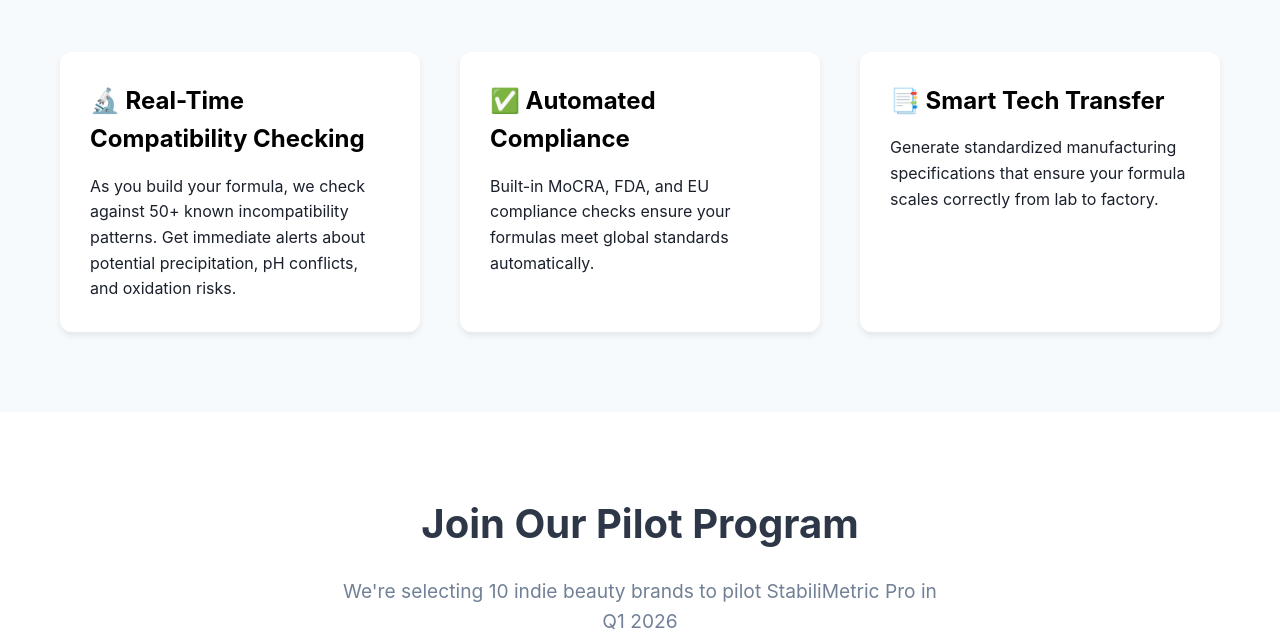
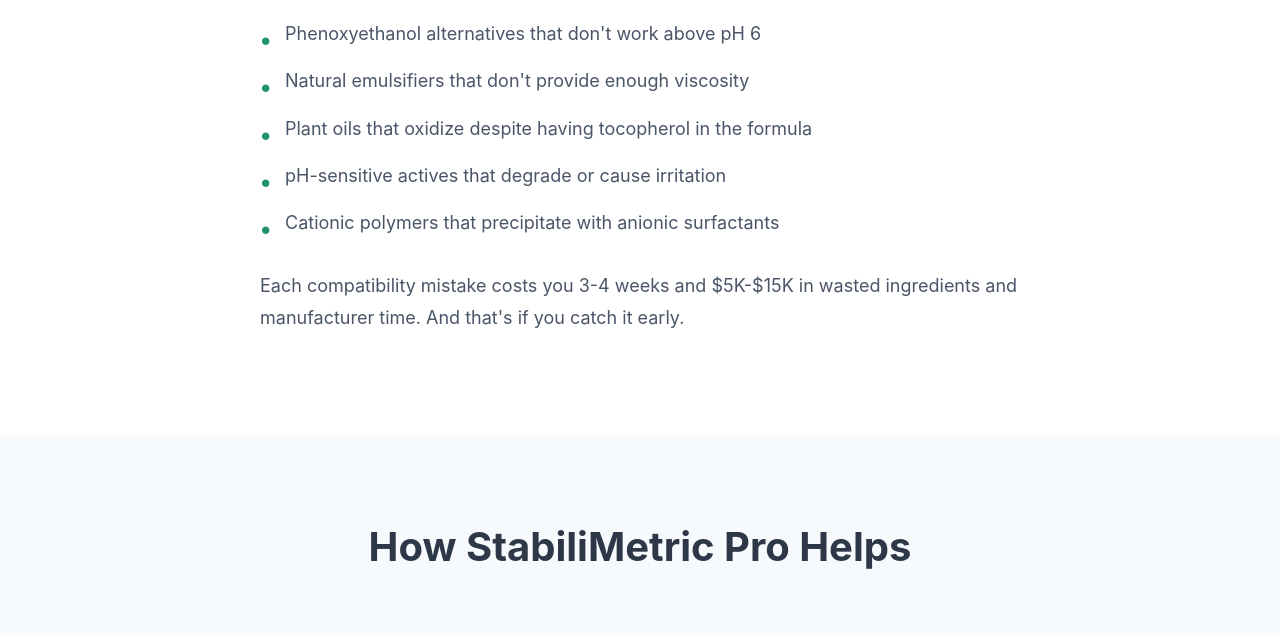
Before and after one commit to nelsjoanna/simple-landing-page, a plain HTML site: page index.html in a window 1280 px wide. Shown: the part 597-1232 px from the top of the page. Drawn offline with Linux system fonts and the light colour scheme.

Commit message:
Add problem section to index.html with styling and content updates

```diff
--- a/index.html
+++ b/index.html
@@ -82,6 +82,59 @@
             .hero p {
                 font-size: 1.25rem;
             }
+        }
+
+        .problem-section {
+            padding: 80px 20px;
+            background: white;
+        }
+
+        .problem-section .container {
+            max-width: 800px;
+            margin: 0 auto;
+        }
+
+        .problem-section h2 {
+            font-size: 2.5rem;
+            margin-bottom: 30px;
+            color: #2d3748;
+            font-weight: 700;
+        }
+
+        .problem-section p {
+            font-size: 1.125rem;
+            line-height: 1.8;
+            color: #4a5568;
+            margin-bottom: 20px;
+        }
+
+        .problem-section ul {
+            list-style: none;
+            padding: 0;
+            margin: 30px 0;
+        }
+
+        .problem-section li {
+            font-size: 1.125rem;
+            line-height: 1.8;
+            color: #4a5568;
+            margin-bottom: 15px;
+            padding-left: 25px;
+            position: relative;
+        }
+
+        .problem-section li:before {
+            content: "•";
+            position: absolute;
+            left: 0;
+            color: #1f9369;
+            font-weight: bold;
+            font-size: 1.5rem;
+        }
+
+        .problem-section strong {
+            color: #2d3748;
+            font-weight: 600;
         }
 
         .features {
@@ -251,6 +304,21 @@
         </div>
     </section>
 
+    <section class="problem-section">
+        <div class="container">
+            <h3>If you're formulating with sustainable ingredients, you know some of the challenges:
+            </h3>
+            <ul>
+                <li>Phenoxyethanol alternatives that don't work above pH 6</li>
+                <li>Natural emulsifiers that don't provide enough viscosity</li>
+                <li>Plant oils that oxidize despite having tocopherol in the formula</li>
+                <li>pH-sensitive actives that degrade or cause irritation</li>
+                <li>Cationic polymers that precipitate with anionic surfactants</li>
+            </ul>
+            <p>Each compatibility mistake costs you 3-4 weeks and $5K-$15K in wasted ingredients and manufacturer time. And that's if you catch it early.</p>
+        </div>
+    </section>
+
     <section class="features">
         <div class="container">
             <h2>How StabiliMetric Pro Helps</h2>
@@ -278,11 +346,7 @@
                 <p>We're selecting 10 indie beauty brands to pilot StabiliMetric Pro in Q1 2026</p>
 
                 <div class="form-card">
-                    <form name="waitlist" method="POST" netlify netlify-honeypot="bot-field">
-                        <input type="hidden" name="form-name" value="waitlist" />
-                        <p style="display: none;">
-                            <label>Don't fill this out: <input name="bot-field" /></label>
-                        </p>
+                    <form name="waitlist" method="POST" action="https://formspree.io/f/xaqwayye">
 
                         <div class="form-group">
                             <label for="email">Work Email *</label>
```
